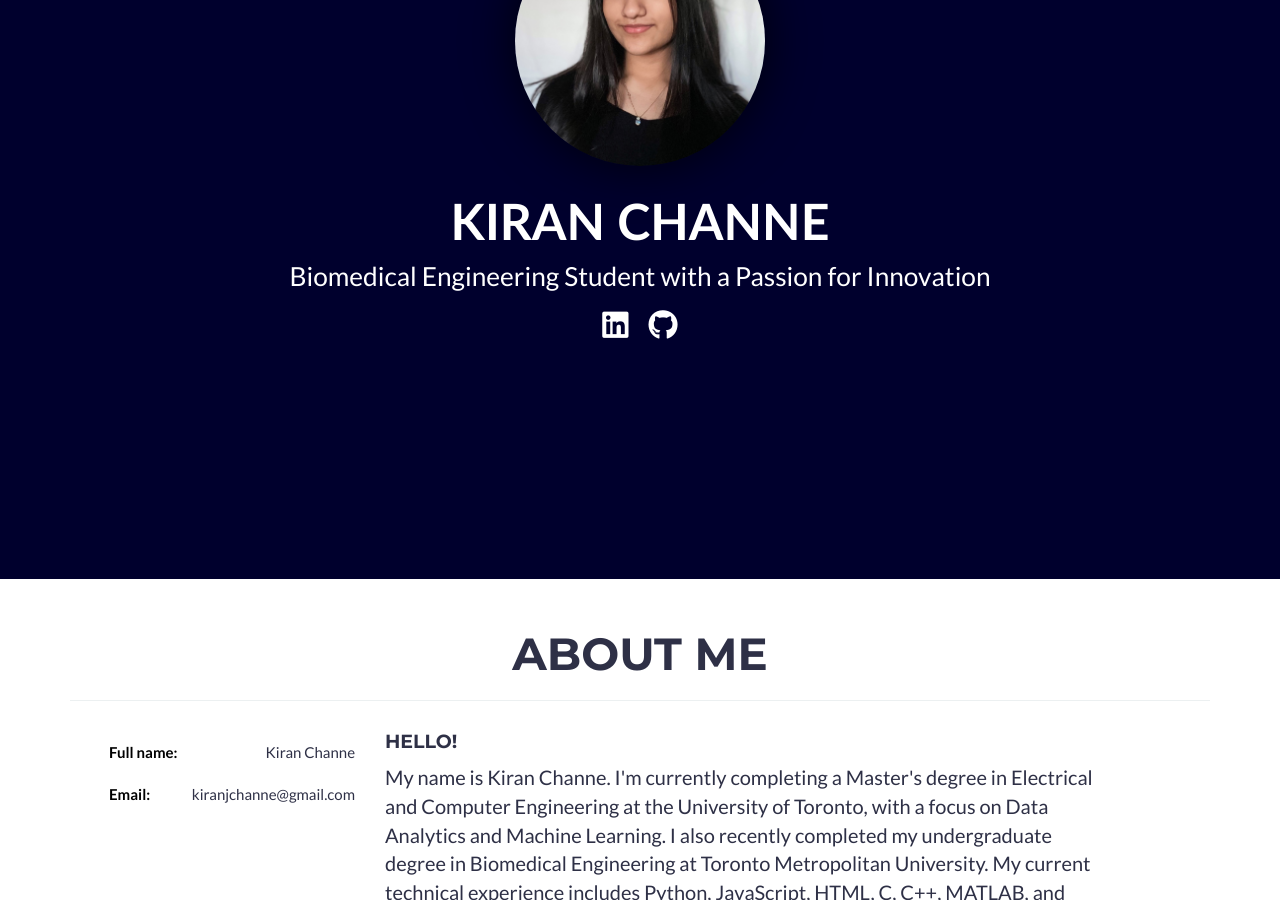
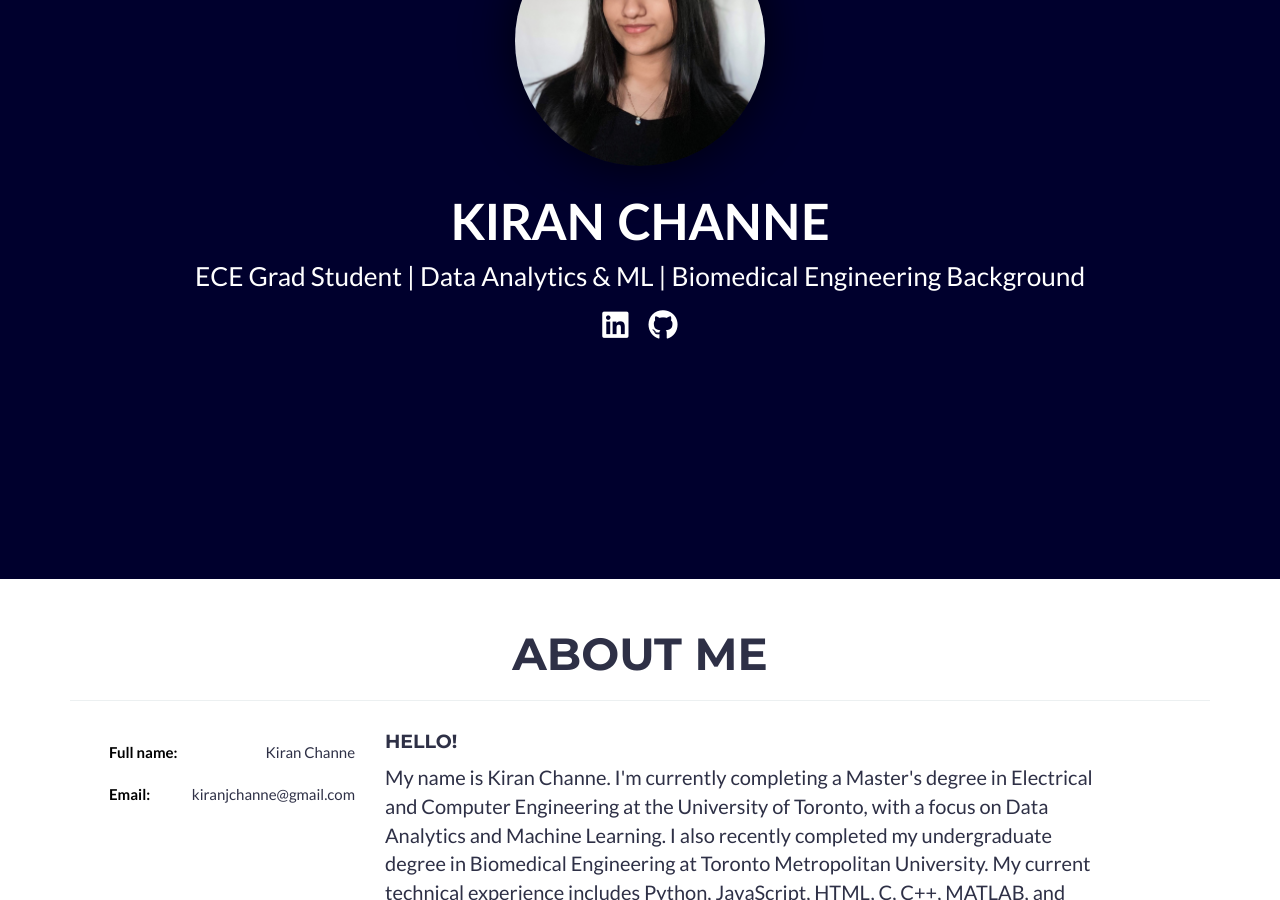
Before and after one commit to kiranchanne/kiranchanne.github.io, a Jekyll site: the page built from _posts/2014-07-18-project-1.markdown, in a window 1280 px wide and 900 px high, scrolled down 321 px. Built offline with Jekyll 4.4.1, drawn with Linux system fonts in a browser that asks for light colours.

Commit message:
Update header.html

```diff
--- a/_includes/header.html
+++ b/_includes/header.html
@@ -7,7 +7,7 @@
         <img class="img-responsive" src="img/profile.jpg" alt="profile-pic" />
         <div class="intro-text">
           <span class="name">Kiran Channe</span>
-          <span class="skills">Biomedical Engineering Student with a Passion for Innovation</span>
+          <span class="skills">ECE Grad Student | Data Analytics & ML | Biomedical Engineering Background</span>
         <br>
           <a href="https://www.linkedin.com/in/kiran-channe/"
              target="_blank"
```
